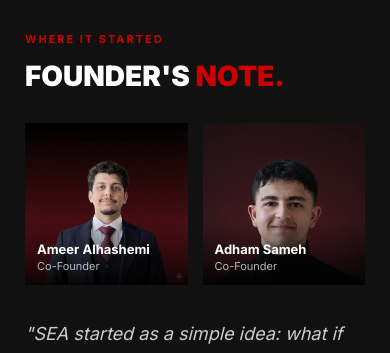
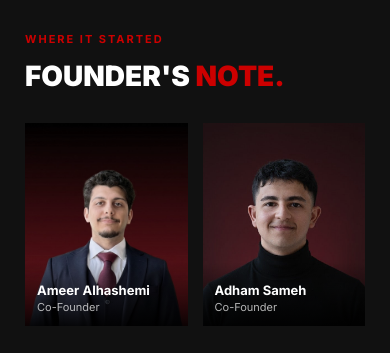
Before and after one commit to theSaksham02/SEA-Website, a React (Vite) app: page / in a window 390 px wide. Shown: the part 1320-1673 px from the top of the page. Built offline with nearby package versions, Linux system fonts and the light colour scheme; no server answers; the database is empty.

Commit message:
Fix FoundersNote mobile image aspect ratio

```diff
--- a/src/components/FoundersNote.jsx
+++ b/src/components/FoundersNote.jsx
@@ -44,15 +44,18 @@ const FoundersNote = () => {
                         transition: 'all 0.8s ease 0.3s'
                     }}>
                         {founders.map((f, i) => (
-                            <div key={i} style={{ flex: 1, position: 'relative', aspectRatio: isMobile ? '1' : '3/4', overflow: 'hidden' }}>
-                                <div style={{
-                                    width: '100%',
-                                    height: '100%',
-                                    backgroundImage: `url(${f.img})`,
-                                    backgroundSize: 'cover',
-                                    backgroundPosition: 'center top',
-                                    filter: 'grayscale(30%)'
-                                }} />
+                            <div key={i} style={{ flex: 1, position: 'relative', aspectRatio: isMobile ? '4/5' : '3/4', overflow: 'hidden', minHeight: isMobile ? '180px' : 'auto' }}>
+                                <img
+                                    src={f.img}
+                                    alt={f.name}
+                                    style={{
+                                        width: '100%',
+                                        height: '100%',
+                                        objectFit: 'cover',
+                                        objectPosition: 'center top',
+                                        filter: 'grayscale(30%)'
+                                    }}
+                                />
                                 <div style={{
                                     position: 'absolute',
                                     bottom: 0,
```
